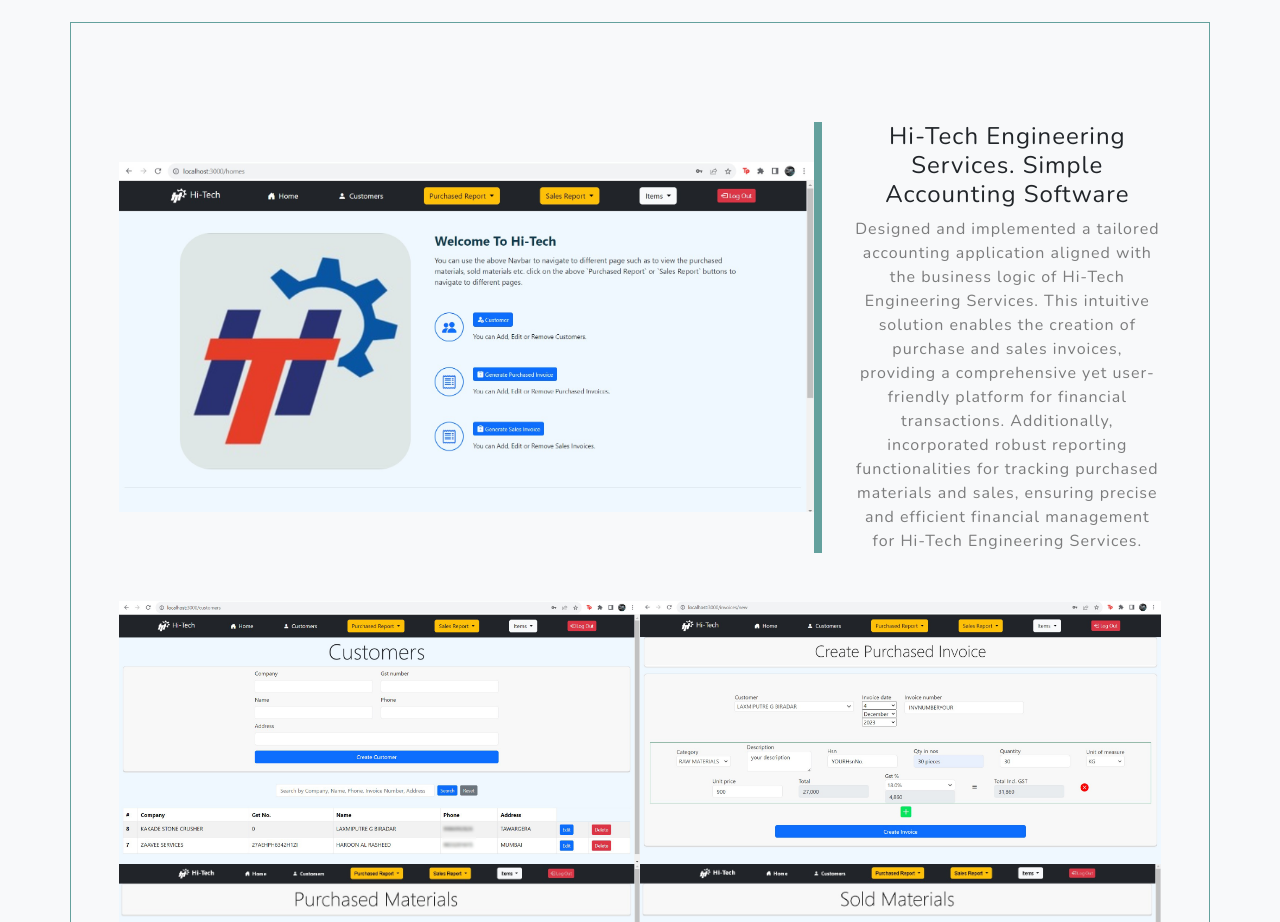
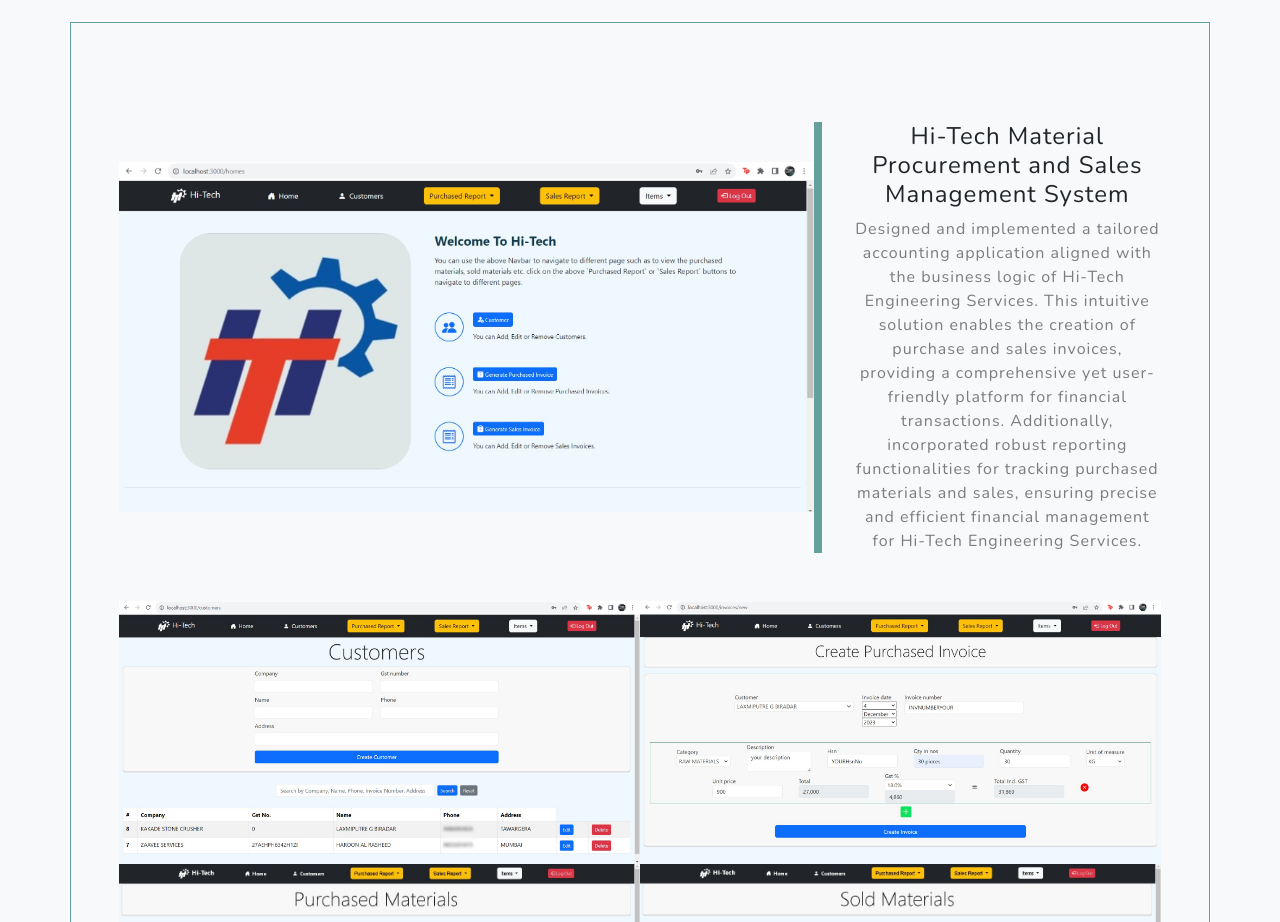
Before and after one commit to Umair-ah/dev, a plain HTML site: page index.html in a window 1280 px wide. Shown: the part 3940-4862 px from the top of the page. Drawn offline with nearby package versions, Linux system fonts and the light colour scheme.

Commit message:
Update index.html

```diff
--- a/index.html
+++ b/index.html
@@ -223,7 +223,7 @@
           </div>
           <div class="col-xl-4 col-lg-5">
             <div class="featured-text text-center text-lg-left">
-              <h4>Hi-Tech Engineering Services. Simple Accounting Software</h4>
+              <h4>Hi-Tech Material Procurement and Sales Management System</h4>
               <p class="text-black-50 mb-0">
                 Designed and implemented a tailored accounting application aligned with the business logic of Hi-Tech Engineering Services. This intuitive solution enables the creation of purchase and sales invoices, providing a comprehensive yet user-friendly platform for financial transactions. Additionally, incorporated robust reporting functionalities for tracking purchased materials and sales, ensuring precise and efficient financial management for Hi-Tech Engineering Services.
               </p>
```
